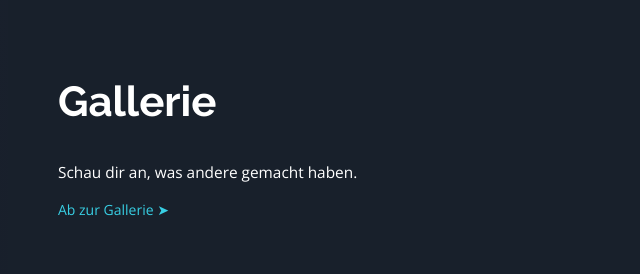
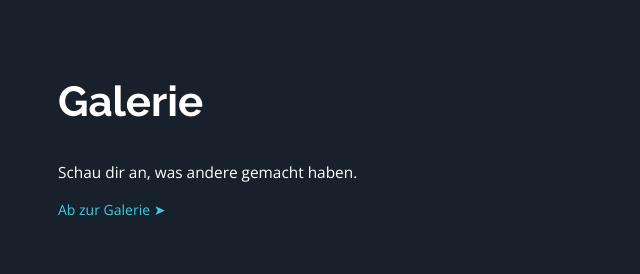
Before and after one commit to manzanillo/robo-expressions, a website: page frontend/index.html in a window 1280 px wide. Shown: the part 1310-1584 px from the top of the page, 0-640 px from the left. Drawn offline with nearby package versions, Linux system fonts and the light colour scheme.

```diff
--- a/frontend/index.html
+++ b/frontend/index.html
@@ -50,10 +50,10 @@
 
         <div class="curriculum">
             <div class="curriculum-text">
-                <h1>Gallerie</h1>
+                <h1>Galerie</h1>
                 <p>Schau dir an, was andere gemacht haben.
                 </p>
-                <a href="gallery.html">Ab zur Gallerie ➤</a>
+                <a href="gallery.html">Ab zur Galerie ➤</a>
                 <div style="height: 80px"></div>
             </div>
         </div>
--- a/frontend/package.json
+++ b/frontend/package.json
@@ -11,7 +11,7 @@
   },
   "scripts": {
     "watch": "less-watch-compiler less css style.less",
-    "build": "copyfiles images/* js/* js/dist/* bot.html index.html css/* build",
+    "build": "copyfiles images/* js/* js/dist/* bot.html index.html gallery.html css/* build",
     "deploy": "cd build && git init && git add -A && git commit -m 'deploy' && git push --force https://github.com/manzanillo/robo-expressions.git master:gh-pages"
   }
 }
```
Also changed, not shown: frontend/gallery.html (+1 -1 lines).
